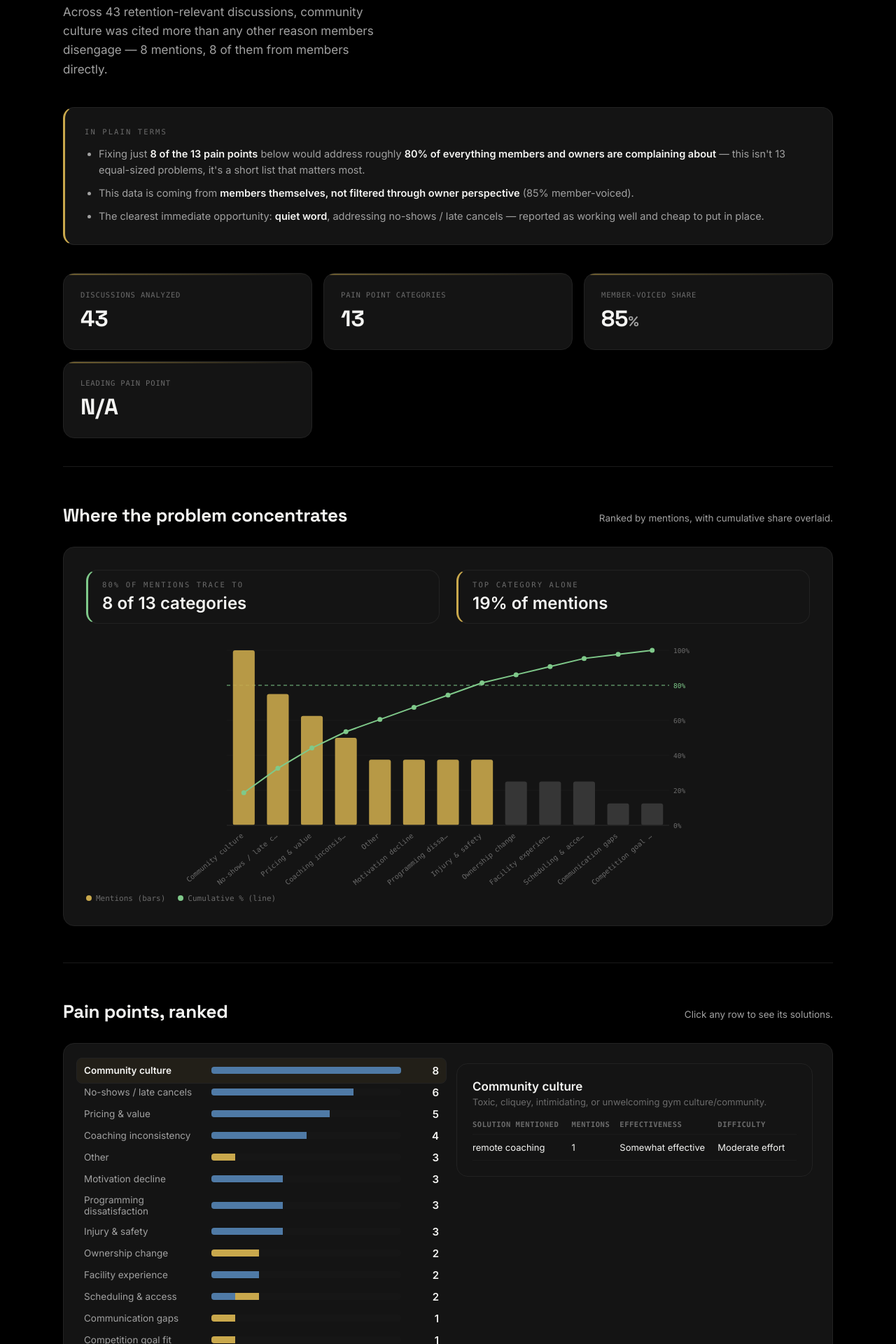
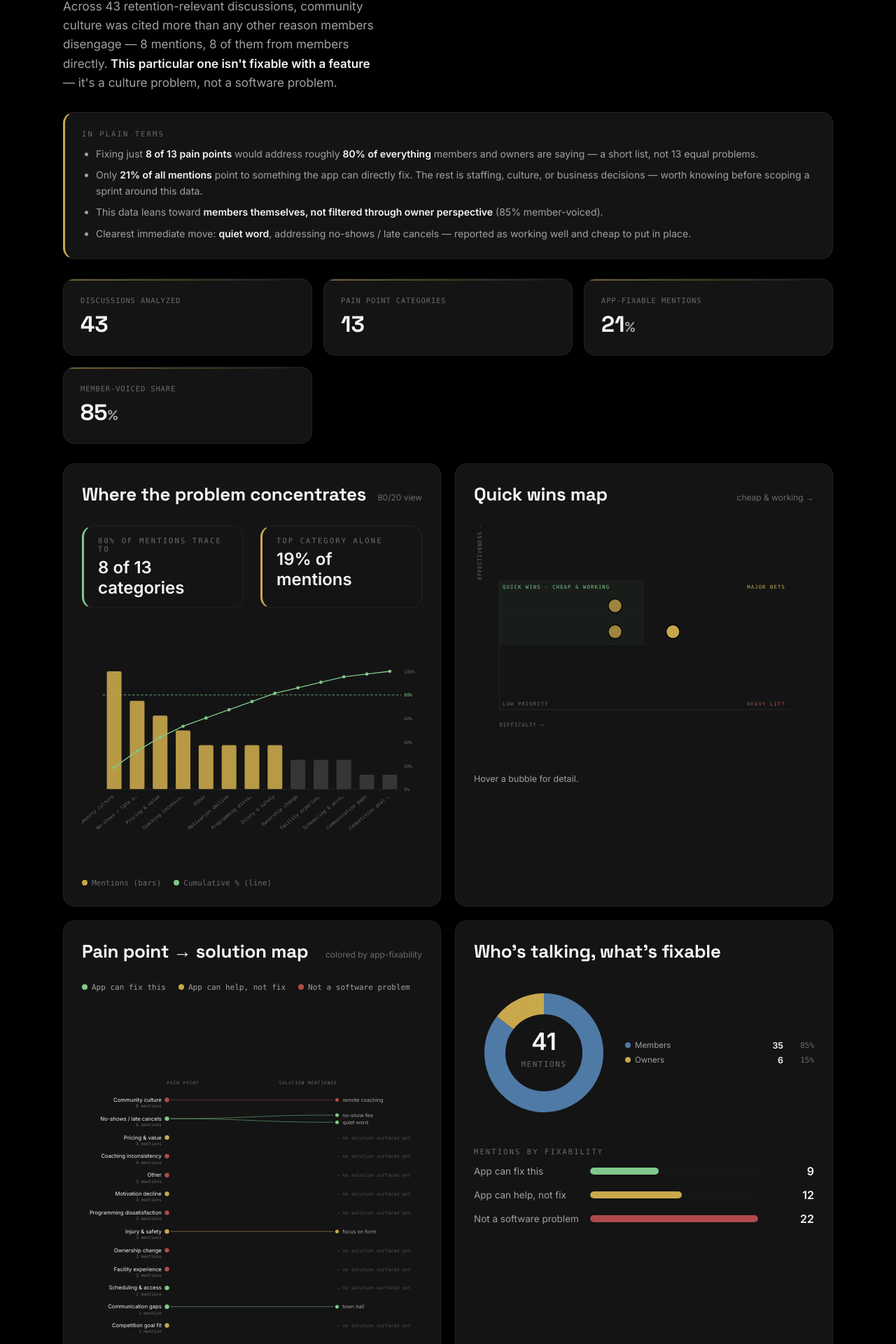
Before and after one commit to Santhoshi129/readout-sync, a Next.js app: page /retention-research in a window 1280 px wide. Shown: the part 350-2270 px from the top of the page at 70% size. Built offline with nearby package versions, Linux system fonts and the light colour scheme.

Commit message:
Rebuild page as dense dashboard grid, drop redundant ranking section, add connection map

```diff
--- a/app/retention-research/page.tsx
+++ b/app/retention-research/page.tsx
@@ -1,10 +1,10 @@
 import { Topbar } from "@/components/Topbar";
-import { Donut, StatTiles } from "@/components/Charts";
+import { Donut, StatTiles, Bars } from "@/components/Charts";
 import { ParetoChart } from "@/components/ParetoChart";
 import { QuickWinsMatrix } from "@/components/QuickWinsMatrix";
-import { PainPointRanking } from "@/components/PainPointRanking";
+import { ConnectionMap } from "@/components/ConnectionMap";
 import { EvidenceTable } from "@/components/EvidenceTable";
-import { getRetentionMatrix, label } from "@/lib/retention-matrix";
+import { getRetentionMatrix, label, ACTIONABLE_TEXT } from "@/lib/retention-matrix";
 import { longDate } from "@/lib/format";
 
 export const revalidate = 3600;
@@ -31,9 +31,7 @@ export default function RetentionResearch() {
       }))
   );
 
-  // Plain-language executive summary - the "read this in 30 seconds"
-  // layer. Every number here is derived, nothing hand-typed, so it stays
-  // true as the underlying data grows.
+  // Plain-language executive summary - the "read this in 30 seconds" layer.
   const totalMentions = rows.reduce((s, r) => s + r.frequency, 0);
   let running = 0;
   let eightyCount = rows.length;
@@ -48,11 +46,15 @@ export default function RetentionResearch() {
     : memberShare <= 35 ? "gym owners describing what they're seeing, more than members speaking directly"
     : "a fairly even mix of member and owner voices";
 
+  const actionableMentions = { yes: 0, partial: 0, no: 0 };
+  rows.forEach((r) => { actionableMentions[r.twu_actionable] += r.frequency; });
+  const fixablePct = totalMentions > 0 ? Math.round((actionableMentions.yes / totalMentions) * 100) : 0;
+
   return (
     <>
       <Topbar version="Community Research v1" fetchedAt={fetchedAt} crossLinkHref="/" crossLinkLabel="All systems" />
       <div className="wrap">
-        <section style={{ padding: "56px 0 40px" }}>
+        <section style={{ padding: "48px 0 28px" }}>
           <div className="eyebrow" style={{ marginBottom: 14 }}>Community Research · r/CrossFit · r/HYROX · r/GymOwners</div>
           <div className="hero-sub">
             {label(top.pain_point)} is where members are quietly walking out the door.
@@ -60,70 +62,73 @@ export default function RetentionResearch() {
           <p className="hero-copy">
             Across {report.total_classified_items} retention-relevant discussions, {label(top.pain_point).toLowerCase()} was cited
             more than any other reason members disengage — {top.frequency} mentions, {top.member_mentions} of them from members directly.
+            <strong style={{ color: "var(--ink)" }}> This particular one isn't fixable with a feature</strong> — it's a culture problem, not a software problem.
           </p>
         </section>
 
-        <div className="card" style={{ padding: 28, marginBottom: 40, borderLeft: "3px solid var(--amber)" }}>
-          <div className="stat-label" style={{ marginBottom: 14 }}>In plain terms</div>
-          <ul style={{ margin: 0, paddingLeft: 20, display: "flex", flexDirection: "column", gap: 10, fontSize: 14.5, color: "var(--ink-dim)", lineHeight: 1.6 }}>
+        <div className="card" style={{ padding: 24, marginBottom: 28, borderLeft: "3px solid var(--amber)" }}>
+          <div className="stat-label" style={{ marginBottom: 12 }}>In plain terms</div>
+          <ul style={{ margin: 0, paddingLeft: 20, display: "flex", flexDirection: "column", gap: 8, fontSize: 14, color: "var(--ink-dim)", lineHeight: 1.6 }}>
             <li>
-              Fixing just <strong style={{ color: "var(--ink)" }}>{eightyCount} of the {rows.length} pain points</strong> below would address roughly <strong style={{ color: "var(--ink)" }}>80% of everything members and owners are complaining about</strong> — this isn't 13 equal-sized problems, it's a short list that matters most.
+              Fixing just <strong style={{ color: "var(--ink)" }}>{eightyCount} of {rows.length} pain points</strong> would address roughly <strong style={{ color: "var(--ink)" }}>80% of everything</strong> members and owners are saying — a short list, not 13 equal problems.
             </li>
             <li>
-              This data is coming from <strong style={{ color: "var(--ink)" }}>{voiceLean}</strong> ({memberShare}% member-voiced).
+              Only <strong style={{ color: "var(--ink)" }}>{fixablePct}% of all mentions</strong> point to something the app can directly fix. The rest is staffing, culture, or business decisions — worth knowing before scoping a sprint around this data.
             </li>
-            {bestQuickWin ? (
             <li>
-                The clearest immediate opportunity: <strong style={{ color: "var(--ink)" }}>{bestQuickWin.solution}</strong>, addressing {label(bestQuickWin.parentPainPoint).toLowerCase()} — reported as working well and cheap to put in place.
+              This data leans toward <strong style={{ color: "var(--ink)" }}>{voiceLean}</strong> ({memberShare}% member-voiced).
             </li>
-            ) : (
-              <li>No solution yet clears the bar for "cheap and clearly working" — the quick-wins map below shows what's closest.</li>
+            {bestQuickWin && (
+              <li>
+                Clearest immediate move: <strong style={{ color: "var(--ink)" }}>{bestQuickWin.solution}</strong>, addressing {label(bestQuickWin.parentPainPoint).toLowerCase()} — reported as working well and cheap to put in place.
+              </li>
             )}
           </ul>
         </div>
 
-        <div style={{ marginBottom: 40 }}>
+        <div style={{ marginBottom: 28 }}>
           <StatTiles
             tiles={[
-              { label: "Discussions analyzed", value: report.total_classified_items, note: `Across r/${report.subreddits.join(", r/")}.` },
+              { label: "Discussions analyzed", value: report.total_classified_items, note: `Across r/${report.subreddits.join(", r/")}. Early pilot — not yet enough volume to bet a roadmap on.` },
               { label: "Pain point categories", value: rows.length, note: "Fixed taxonomy — every item mapped to one of these, not free text." },
+              { label: "App-fixable mentions", value: fixablePct, suffix: "%", note: "Share of all mentions pointing to something the product can directly address." },
               { label: "Member-voiced share", value: memberShare, suffix: "%", note: `${totalMember} member mentions vs ${totalOwner} owner mentions.` },
-              { label: "Leading pain point", value: null, note: label(top.pain_point) },
             ]}
           />
         </div>
 
-        <div className="section">
+        {/* Dashboard grid - four panels visible together, not four separate
+            scroll stops. This is the actual "dashboard" surface; the
+            evidence table below is the deliberate exception since a
+            sortable table needs room to breathe. */}
+        <div className="grid grid-2" style={{ gap: 20, marginBottom: 20 }}>
+          <div className="card" style={{ padding: 26 }}>
             <div className="section-head">
               <div className="section-title">Where the problem concentrates</div>
-            <div style={{ color: "var(--ink-dim)", fontSize: 13.5 }}>Ranked by mentions, with cumulative share overlaid.</div>
+              <span style={{ fontSize: 12, color: "var(--ink-faint)" }}>80/20 view</span>
             </div>
-          <div className="card" style={{ padding: 32 }}>
             <ParetoChart rows={rows} />
           </div>
-        </div>
 
-        <div className="section">
-          <div className="section-head">
-            <div className="section-title">Pain points, ranked</div>
-            <div style={{ color: "var(--ink-dim)", fontSize: 13.5 }}>Click any row to see its solutions.</div>
-          </div>
-          <div className="card" style={{ padding: 28 }}>
-            <PainPointRanking rows={rows} />
-          </div>
-        </div>
-
-        <div className="section">
-          <div className="grid grid-2" style={{ gap: 24 }}>
-            <div className="card" style={{ padding: 32 }}>
+          <div className="card" style={{ padding: 26 }}>
             <div className="section-head">
               <div className="section-title">Quick wins map</div>
+              <span style={{ fontSize: 12, color: "var(--ink-faint)" }}>cheap &amp; working →</span>
             </div>
             <QuickWinsMatrix points={quadrantPoints} />
           </div>
-            <div className="card" style={{ padding: 28 }}>
+
+          <div className="card" style={{ padding: 26 }}>
             <div className="section-head">
-                <div className="section-title">Who's talking</div>
+              <div className="section-title">Pain point → solution map</div>
+              <span style={{ fontSize: 12, color: "var(--ink-faint)" }}>colored by app-fixability</span>
+            </div>
+            <ConnectionMap rows={rows} />
+          </div>
+
+          <div className="card" style={{ padding: 26 }}>
+            <div className="section-head">
+              <div className="section-title">Who's talking, what's fixable</div>
             </div>
             <Donut
               segments={[
@@ -131,10 +136,17 @@ export default function RetentionResearch() {
                 { label: "Owners", value: totalOwner, tone: "amber" },
               ]}
               centerLabel="mentions"
+              compact
             />
-              <div style={{ marginTop: 14, fontSize: 12, color: "var(--ink-faint)", lineHeight: 1.6 }}>
-                Each discussion is tagged by whether it reads as a gym owner's business perspective or a member's customer perspective.
-              </div>
+            <div style={{ marginTop: 18, paddingTop: 16, borderTop: "1px solid var(--border-soft)" }}>
+              <div className="stat-label" style={{ marginBottom: 12 }}>Mentions by fixability</div>
+              <Bars
+                rows={[
+                  { label: ACTIONABLE_TEXT.yes, value: actionableMentions.yes, tone: "hot" },
+                  { label: ACTIONABLE_TEXT.partial, value: actionableMentions.partial, tone: "amber" },
+                  { label: ACTIONABLE_TEXT.no, value: actionableMentions.no, tone: "bad" },
+                ]}
+              />
             </div>
           </div>
         </div>
@@ -142,43 +154,17 @@ export default function RetentionResearch() {
         <div className="section">
           <div className="section-head">
             <div className="section-title">Evidence table</div>
-            <div style={{ color: "var(--ink-dim)", fontSize: 13.5 }}>Every pain point × solution pair, sortable and searchable.</div>
+            <div style={{ color: "var(--ink-dim)", fontSize: 13.5 }}>Every pain point × solution, sortable, searchable, filterable by fixability.</div>
           </div>
-          <div className="card" style={{ padding: 28 }}>
+          <div className="card" style={{ padding: 26 }}>
             <EvidenceTable rows={rows} />
           </div>
         </div>
 
-        <div className="section">
-          <div className="section-head">
-            <div className="section-title">How to read this report</div>
-          </div>
-          <div className="card" style={{ padding: 28 }}>
-            <div className="grid grid-2" style={{ gap: 28 }}>
-              <div>
-                <div className="stat-label" style={{ marginBottom: 12 }}>Methodology</div>
-                <div style={{ fontSize: 13, color: "var(--ink-dim)", lineHeight: 1.8 }}>
-                  Posts and comments pulled from r/CrossFit, r/HYROX, and r/GymOwners, narrowed by a keyword pre-filter, then
-                  classified against a fixed 14-category pain-point taxonomy. Each item is scored for relevance, perspective
-                  (owner vs. member), and — where a fix is mentioned — effectiveness and implementation difficulty on a 1–5 scale.
-                </div>
-              </div>
-              <div>
-                <div className="stat-label" style={{ marginBottom: 12 }}>Reading the quadrant</div>
-                <div style={{ fontSize: 13, color: "var(--ink-dim)", lineHeight: 1.8 }}>
-                  Bubble position is difficulty (x) vs. reported effectiveness (y); size is how often that solution came up.
-                  Top-left is where to look first — solutions that are cheap to run and reported as actually working.
-                </div>
-              </div>
-            </div>
-            <div style={{ marginTop: 20, paddingTop: 16, borderTop: "1px solid var(--border-soft)", fontFamily: "var(--mono)", fontSize: 11, color: "var(--ink-faint)" }}>
-              First classification pass, generated {longDate(report.generated_at)} — figures will grow as remaining subreddit data is processed.
-            </div>
-          </div>
-        </div>
-
-        <div className="foot">
-          Community Research · Reddit scrape → keyword pre-filter → classification → aggregated matrix. Independent from Retention Signal.
+        <div style={{ marginTop: 24, paddingTop: 16, borderTop: "1px solid var(--border-soft)", fontFamily: "var(--mono)", fontSize: 11, color: "var(--ink-faint)", lineHeight: 1.7 }}>
+          Methodology: r/CrossFit, r/HYROX, r/GymOwners → keyword pre-filter → classified against a fixed 14-category taxonomy →
+          scored for relevance, perspective, and (where a fix is named) effectiveness/difficulty on a 1–5 scale. First pass,
+          generated {longDate(report.generated_at)}. Independent from Retention Signal.
         </div>
       </div>
     </>
```
Lines whose indentation alone changed are shown as unchanged.
